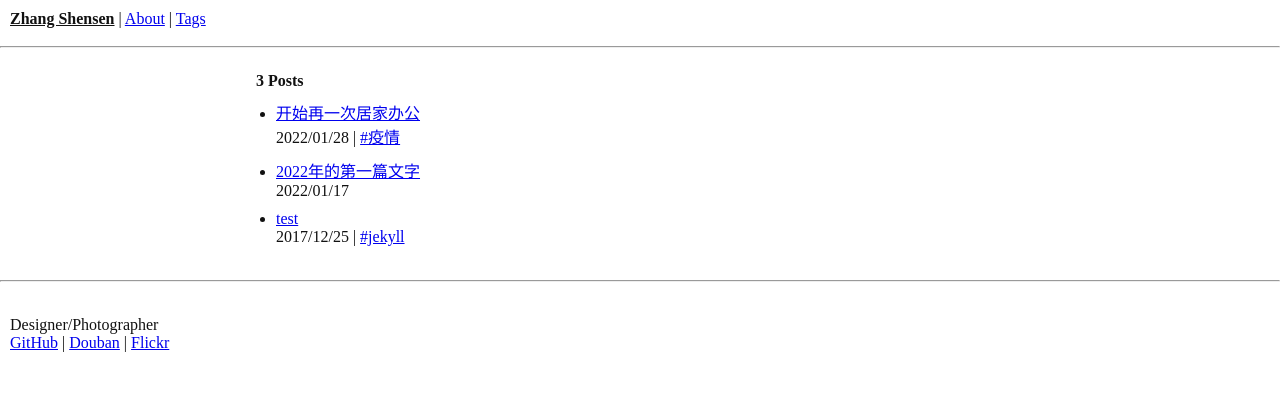
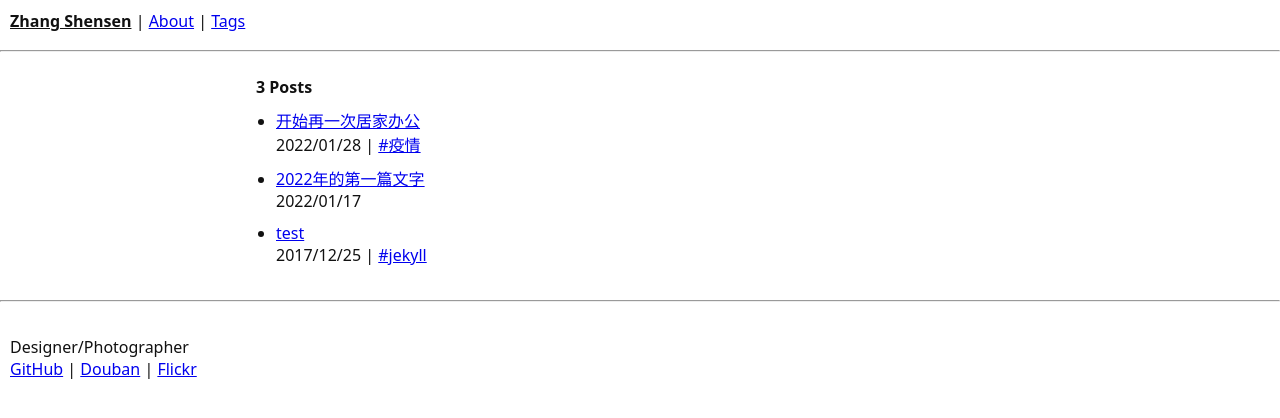
Before and after one commit to pix33l/pix33l.github.io, a Jekyll site: the page built from index.md, in a window 1280 px wide. Shown: the top 418 px of the page. Built offline with Jekyll 4.4.1, drawn with Linux system fonts in a browser that asks for light colours.

Commit message:
Update base.scss
fix font

```diff
--- a/_sass/base.scss
+++ b/_sass/base.scss
@@ -6,7 +6,7 @@ body {
     color: $text-color;
     margin: 0;
     word-break: break-word;
-    font-family: "Noto Serif SC";
+    font-family: "Noto Serif SC", "PingFang SC", "Lantinghei SC", "Microsoft Yahei", "Hiragino Sans GB", "Microsoft Sans Serif", "WenQuanYi Micro Hei", sans;
 }
 
 ul {
```
